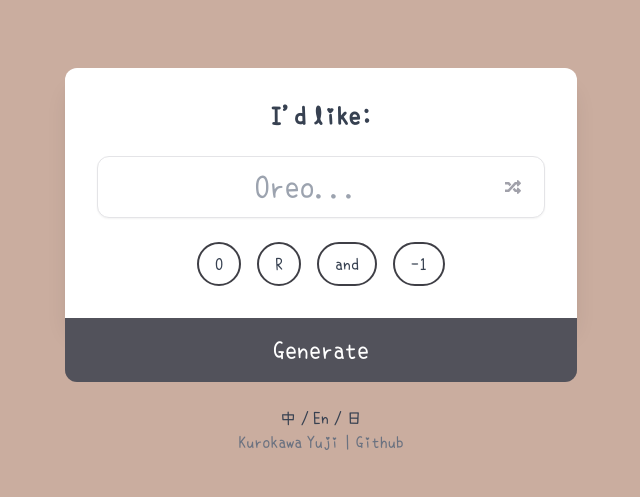
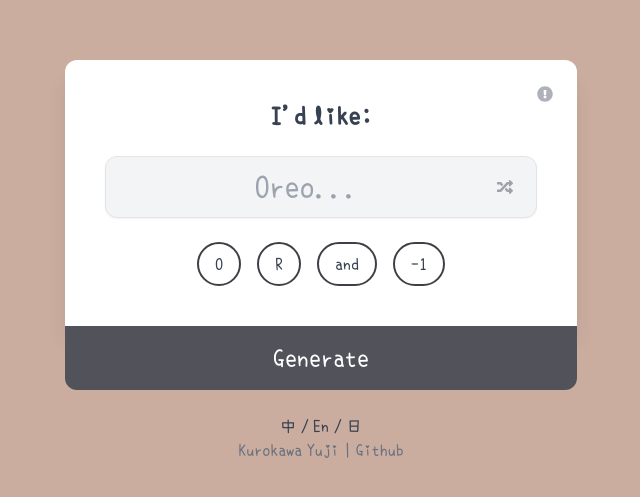
Before and after one commit to INEWSK/oreooo, a Next.js app: page /en in a window 1280 px wide. Shown: the part 135-632 px from the top of the page, without its empty margins (319-959 px from the left). Built offline with nearby package versions, Linux system fonts and the light colour scheme.

Commit message:
feat: add shadcnui with tooltip component

```diff
--- a/src/app/[lang]/layout.tsx
+++ b/src/app/[lang]/layout.tsx
@@ -1,4 +1,5 @@
 import NextIntlProvider from "@/lib/NextIntlRegistry";
+import { cn } from "@/lib/utils";
 import { DEFAULT_META } from "@/shared/constants";
 import "@/shared/styles/globals.scss";
 import dayjs from "dayjs";
@@ -44,7 +45,7 @@ export default async function RootLayout({
 
   return (
     <html lang={lang}>
-      <body className={seto.className}>
+      <body className={cn("antialiased", seto.className)}>
         <NextIntlProvider
           messages={message}
           locale={lang}
--- a/src/app/[lang]/page.tsx
+++ b/src/app/[lang]/page.tsx
@@ -2,6 +2,7 @@
 
 import Footer from "@/components/footer";
 import Loading from "@/components/loading";
+import { cn } from "@/lib/utils";
 import { useState } from "react";
 import usePage from "./hook/usePage";
 import Input from "./ui/input";
@@ -13,6 +14,7 @@ export default function Page() {
   const show = oreoList.length === 0;
 
   const submit = (oreoList: OreoKey[]) => {
+    page.addLoading();
     setOreoList(oreoList);
   };
 
@@ -23,7 +25,7 @@ export default function Page() {
   return (
     <div className="app">
       <Loading show={loading} animate={animating} />
-      <main className={`main ${loading ? "hidden" : "block"}`}>
+      <main className={cn("main", loading && "hidden")}>
         <Input submit={submit} show={show} />
         <Output back={back} oreoList={oreoList} />
         <Footer />
--- a/src/app/[lang]/ui/input.tsx
+++ b/src/app/[lang]/ui/input.tsx
@@ -1,4 +1,5 @@
-import { generateRandomOreoList, translateOreoKeys } from "@/utils";
+import TooltipComponent from "@/components/tooltip";
+import { cn, generateRandomOreoList, translateOreoKeys } from "@/lib/utils";
 import { useTranslations } from "next-intl";
 import { useState } from "react";
 import { FaRandom, FaTimes } from "react-icons/fa";
@@ -79,26 +80,24 @@ export default function Input({
   useKeyBindings(bindings);
 
   return (
-    <div className={`form ${!show ? "hidden" : "block"}`}>
+    <div className={cn("form", !show && "hidden")}>
       <div className="card">
-        <h2 className="title">{t("input.meta")}</h2>
-        {/* <div className="tooltip icon">
-          <span>{<FaExclamationCircle />}</span>
-          <span className="tooltip-text">
+        <div className="tooltip">
+          <TooltipComponent>
             <ul>
               {["title", "o/r", "-/space", "enter", "backspace"].map((key) => {
                 return <li key={key}>{t(`tooltip.${key}`)}</li>;
               })}
             </ul>
-          </span>
-        </div> */}
+          </TooltipComponent>
+        </div>
+        <h2 className="title">{t("input.meta")}</h2>
         <div className="input-box">
           <input
             type="text"
             id="oreo-input"
             placeholder={t("input.placeholder")}
             value={oreoString}
-            readOnly
           />
           <span
             className="trailing"
--- a/src/app/[lang]/ui/output.tsx
+++ b/src/app/[lang]/ui/output.tsx
@@ -1,4 +1,4 @@
-import { loadImage, translateOreoKeys } from "@/utils";
+import { cn, loadImage, translateOreoKeys } from "@/lib/utils";
 import { useCallback, useEffect, useRef } from "react";
 import { useTranslations } from "use-intl";
 
@@ -107,7 +107,7 @@ export default function Output({ back, oreoList }: OutputProps) {
   }, [oreoList, convertImage, generate]);
 
   return (
-    <div className={`output ${!oreoList.length ? "hidden" : "block"}`}>
+    <div className={cn("output", !oreoList.length && "hidden")}>
       <div className="card">
         <h2 className="title">{t("output.meta")}</h2>
         <h3 className="sub-title">{oreoString}</h3>
--- /dev/null
+++ b/src/components/tooltip.tsx
@@ -0,0 +1,54 @@
+"use client";
+
+import * as TooltipPrimitive from "@radix-ui/react-tooltip";
+import * as React from "react";
+
+import { cn } from "@/lib/utils";
+import { FaExclamationCircle } from "react-icons/fa";
+
+const TooltipProvider = TooltipPrimitive.Provider;
+
+const Tooltip = TooltipPrimitive.Root;
+
+const TooltipTrigger = TooltipPrimitive.Trigger;
+
+const TooltipContent = React.forwardRef<
+  React.ElementRef<typeof TooltipPrimitive.Content>,
+  React.ComponentPropsWithoutRef<typeof TooltipPrimitive.Content>
+>(({ className, sideOffset = 4, ...props }, ref) => (
+  <TooltipPrimitive.Content
+    ref={ref}
+    sideOffset={sideOffset}
+    className={cn(
+      "z-50 overflow-hidden rounded-md border bg-popover px-3 py-1.5 text-sm text-popover-foreground shadow-md animate-in fade-in-0 zoom-in-95 data-[state=closed]:animate-out data-[state=closed]:fade-out-0 data-[state=closed]:zoom-out-95 data-[side=bottom]:slide-in-from-top-2 data-[side=left]:slide-in-from-right-2 data-[side=right]:slide-in-from-left-2 data-[side=top]:slide-in-from-bottom-2",
+      className
+    )}
+    {...props}
+  />
+));
+TooltipContent.displayName = TooltipPrimitive.Content.displayName;
+
+const TooltipComponent = ({
+  children,
+  className,
+  ...props
+}: React.ComponentPropsWithoutRef<"div">) => {
+  return (
+    <TooltipProvider>
+      <Tooltip>
+        <TooltipTrigger>
+          <FaExclamationCircle className="opacity-40" />
+        </TooltipTrigger>
+        <TooltipContent
+          side="bottom"
+          align="end"
+          className="opacity-40 bg-black text-white"
+        >
+          {children}
+        </TooltipContent>
+      </Tooltip>
+    </TooltipProvider>
+  );
+};
+
+export default TooltipComponent;
--- a/src/utils.ts
+++ b/src/lib/utils.ts
@@ -1,3 +1,10 @@
+import { clsx, type ClassValue } from "clsx";
+import { twMerge } from "tailwind-merge";
+
+export const cn = (...inputs: ClassValue[]) => {
+  return twMerge(clsx(inputs));
+};
+
 export const loadImage = (src: string) => {
   return new Promise<HTMLImageElement>((resolve, reject) => {
     const img = new Image();
--- a/src/shared/styles/globals.scss
+++ b/src/shared/styles/globals.scss
@@ -1,6 +1,79 @@
 @tailwind base;
 @tailwind components;
 @tailwind utilities;
+
+@layer base {
+  :root {
+    --background: 0 0% 100%;
+    --foreground: 0 0% 3.9%;
+
+    --card: 0 0% 100%;
+    --card-foreground: 0 0% 3.9%;
+
+    --popover: 0 0% 100%;
+    --popover-foreground: 0 0% 3.9%;
+
+    --primary: 0 0% 9%;
+    --primary-foreground: 0 0% 98%;
+
+    --secondary: 0 0% 96.1%;
+    --secondary-foreground: 0 0% 9%;
+
+    --muted: 0 0% 96.1%;
+    --muted-foreground: 0 0% 45.1%;
+
+    --accent: 0 0% 96.1%;
+    --accent-foreground: 0 0% 9%;
+
+    --destructive: 0 84.2% 60.2%;
+    --destructive-foreground: 0 0% 98%;
+
+    --border: 0 0% 89.8%;
+    --input: 0 0% 89.8%;
+    --ring: 0 0% 3.9%;
+
+    --radius: 0.5rem;
+  }
+
+  .dark {
+    --background: 0 0% 3.9%;
+    --foreground: 0 0% 98%;
+
+    --card: 0 0% 3.9%;
+    --card-foreground: 0 0% 98%;
+
+    --popover: 0 0% 3.9%;
+    --popover-foreground: 0 0% 98%;
+
+    --primary: 0 0% 98%;
+    --primary-foreground: 0 0% 9%;
+
+    --secondary: 0 0% 14.9%;
+    --secondary-foreground: 0 0% 98%;
+
+    --muted: 0 0% 14.9%;
+    --muted-foreground: 0 0% 63.9%;
+
+    --accent: 0 0% 14.9%;
+    --accent-foreground: 0 0% 98%;
+
+    --destructive: 0 62.8% 30.6%;
+    --destructive-foreground: 0 0% 98%;
+
+    --border: 0 0% 14.9%;
+    --input: 0 0% 14.9%;
+    --ring: 0 0% 83.1%;
+  }
+}
+
+@layer base {
+  * {
+    @apply border-border;
+  }
+  body {
+    @apply bg-background text-foreground;
+  }
+}
 
 .app {
   @apply flex flex-col justify-center min-h-screen w-screen bg-[#caad9f] text-gray-700;
@@ -14,7 +87,11 @@
   @apply mx-auto w-full max-w-lg min-w-min m-4 mb-0;
 
   .card {
-    @apply bg-white rounded-xl shadow-xl p-8 flex flex-col gap-6 items-center justify-center;
+    @apply bg-white rounded-xl shadow-xl p-10 flex flex-col gap-x-5 gap-y-6 items-center justify-center;
+  }
+
+  .tooltip {
+    @apply absolute top-0 right-0 p-6;
   }
 
   .form {
@@ -36,7 +113,7 @@
     @apply relative;
 
     input {
-      @apply w-full px-4 py-3 pe-11 text-3xl border border-zinc-200 rounded-xl shadow-sm text-center outline-none caret-transparent;
+      @apply w-full px-4 py-3 pe-11 text-3xl border border-zinc-200 rounded-xl shadow-sm text-center outline-none caret-transparent bg-gray-100;
     }
 
     .trailing {
--- a/tailwind.config.ts
+++ b/tailwind.config.ts
@@ -7,11 +7,53 @@ const config: Config = {
     "./src/app/**/*.{js,ts,jsx,tsx,mdx}",
   ],
   theme: {
+    container: {
+      center: true,
+      padding: "2rem",
+      screens: {
+        "2xl": "1400px",
+      },
+    },
     extend: {
-      animation: {
-        "spin-slow": "spin 6s linear infinite",
-        "bounce-in": "scale-bounce-in 0.5s ease-in-out",
-        "bounce-out": "scale-bounce-out 0.5s ease-in-out forwards",
+      colors: {
+        border: "hsl(var(--border))",
+        input: "hsl(var(--input))",
+        ring: "hsl(var(--ring))",
+        background: "hsl(var(--background))",
+        foreground: "hsl(var(--foreground))",
+        primary: {
+          DEFAULT: "hsl(var(--primary))",
+          foreground: "hsl(var(--primary-foreground))",
+        },
+        secondary: {
+          DEFAULT: "hsl(var(--secondary))",
+          foreground: "hsl(var(--secondary-foreground))",
+        },
+        destructive: {
+          DEFAULT: "hsl(var(--destructive))",
+          foreground: "hsl(var(--destructive-foreground))",
+        },
+        muted: {
+          DEFAULT: "hsl(var(--muted))",
+          foreground: "hsl(var(--muted-foreground))",
+        },
+        accent: {
+          DEFAULT: "hsl(var(--accent))",
+          foreground: "hsl(var(--accent-foreground))",
+        },
+        popover: {
+          DEFAULT: "hsl(var(--popover))",
+          foreground: "hsl(var(--popover-foreground))",
+        },
+        card: {
+          DEFAULT: "hsl(var(--card))",
+          foreground: "hsl(var(--card-foreground))",
+        },
+      },
+      borderRadius: {
+        lg: "var(--radius)",
+        md: "calc(var(--radius) - 2px)",
+        sm: "calc(var(--radius) - 4px)",
       },
       keyframes: {
         "scale-bounce-in": {
@@ -24,6 +66,21 @@ const config: Config = {
           "50%": { transform: "scale(1.1)" },
           "100%": { transform: "scale(0)" },
         },
+        "accordion-down": {
+          from: { height: "0" },
+          to: { height: "var(--radix-accordion-content-height)" },
+        },
+        "accordion-up": {
+          from: { height: "var(--radix-accordion-content-height)" },
+          to: { height: "0" },
+        },
+      },
+      animation: {
+        "spin-slow": "spin 6s linear infinite",
+        "bounce-in": "scale-bounce-in 0.5s ease-in-out",
+        "bounce-out": "scale-bounce-out 0.5s ease-in-out forwards",
+        "accordion-down": "accordion-down 0.2s ease-out",
+        "accordion-up": "accordion-up 0.2s ease-out",
       },
       backgroundImage: {
         "gradient-radial": "radial-gradient(var(--tw-gradient-stops))",
@@ -32,6 +89,6 @@ const config: Config = {
       },
     },
   },
-  plugins: [],
+  plugins: [require("tailwindcss-animate")],
 };
 export default config;
```
Also changed, not shown: package.json (+7 -1 lines), components.json (added), 1 other file (tests, documents, lock files or other folders).
